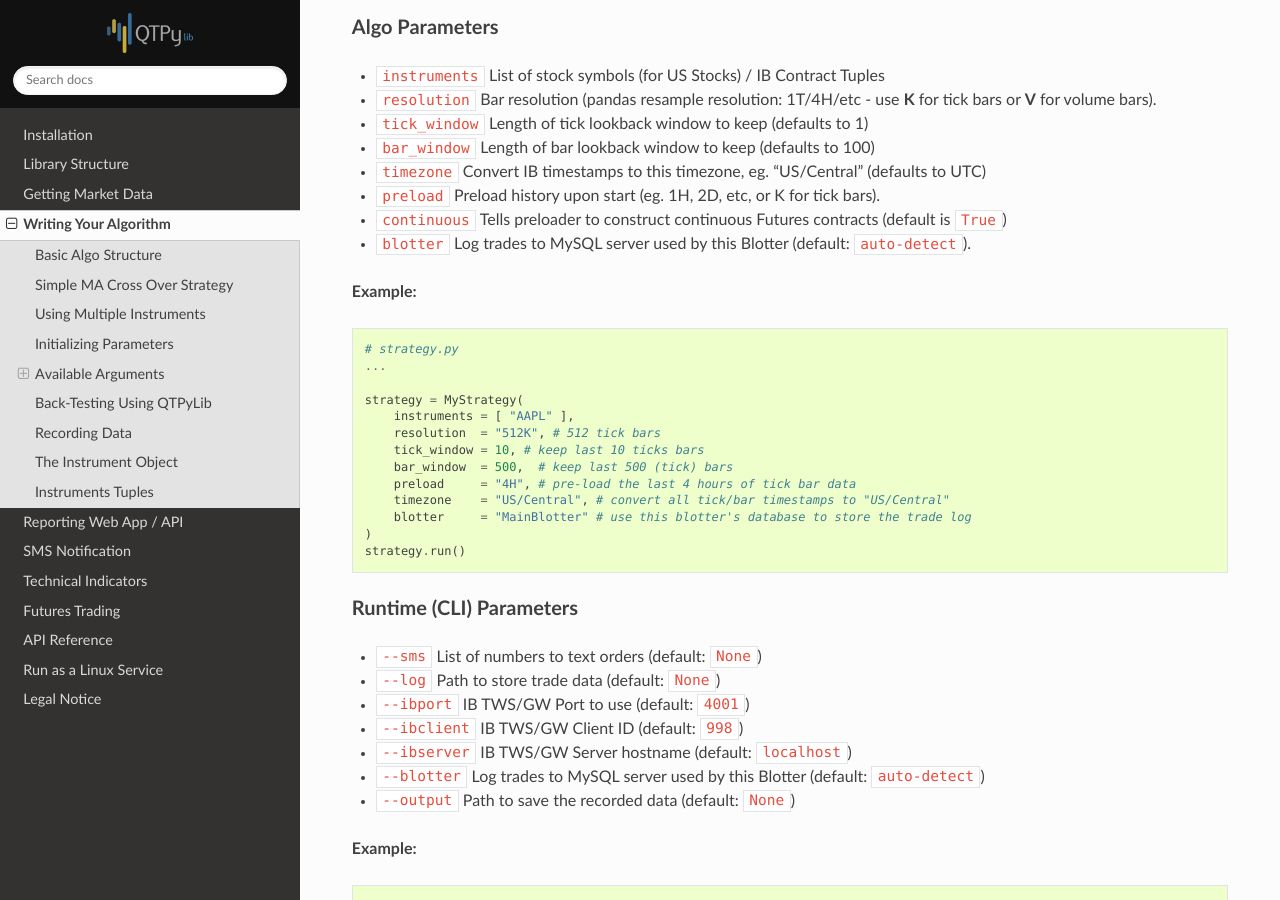
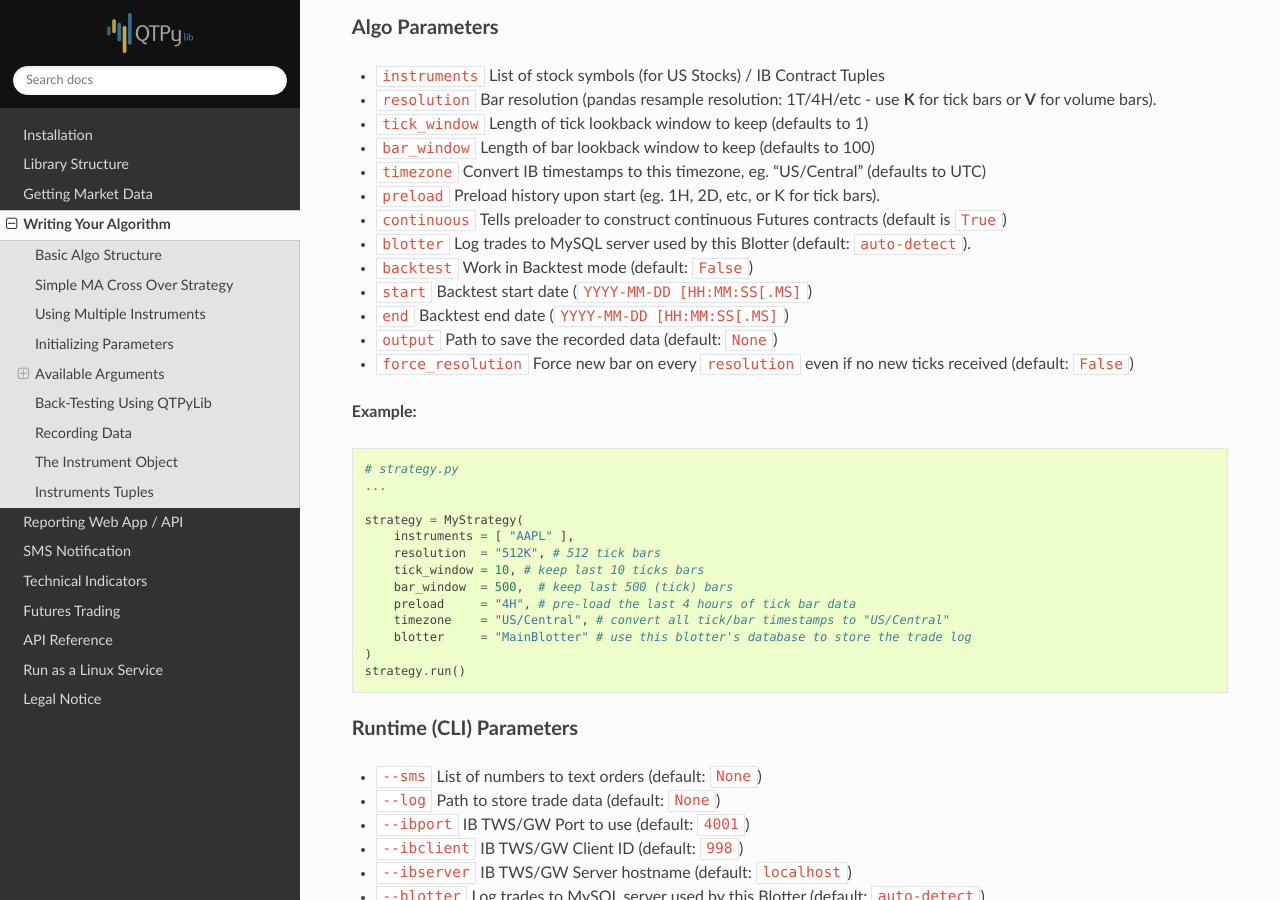
Before and after one commit to ranaroussi/qtpylib, a Sphinx documentation site: the page built from docs/source/algo.rst, in a window 1280 px wide and 900 px high, scrolled down 4245 px. Built offline with Sphinx 7.4.7 and the Read the Docs theme 2.0.0, drawn with Linux system fonts in a browser that asks for light colours.

Commit message:
updated docs

```diff
--- a/docs/source/algo.rst
+++ b/docs/source/algo.rst
@@ -260,6 +260,11 @@ Algo Parameters
 - ``preload`` Preload history upon start (eg. 1H, 2D, etc, or K for tick bars).
 - ``continuous`` Tells preloader to construct continuous Futures contracts (default is ``True``)
 - ``blotter`` Log trades to MySQL server used by this Blotter (default: ``auto-detect``).
+- ``backtest`` Work in Backtest mode (default: ``False``)
+- ``start`` Backtest start date (``YYYY-MM-DD [HH:MM:SS[.MS]``)
+- ``end`` Backtest end date (``YYYY-MM-DD [HH:MM:SS[.MS]``)
+- ``output`` Path to save the recorded data (default: ``None``)
+- ``force_resolution`` Force new bar on every ``resolution`` even if no new ticks received (default: ``False``)
 
 **Example:**
 
```
Also changed, not shown: CHANGELOG.rst (+8 -0 lines), 2 other files.
